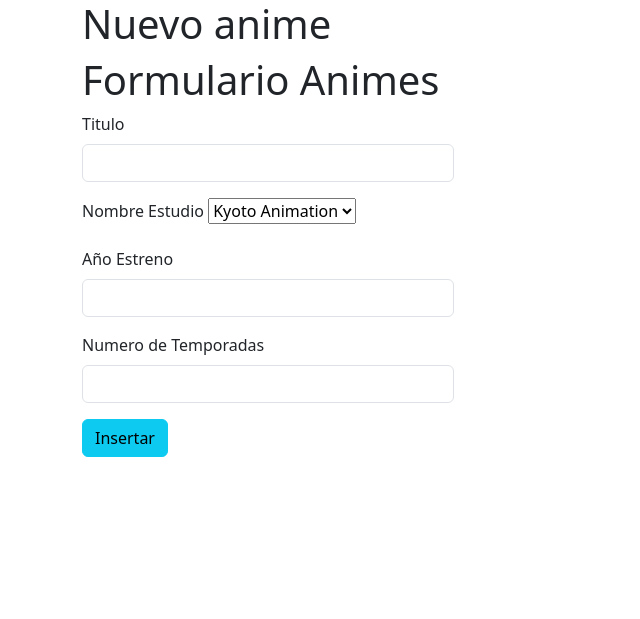
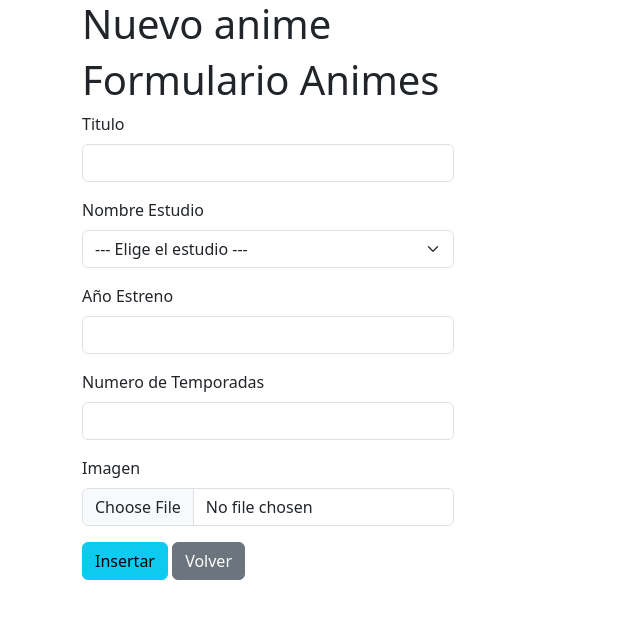
Before and after one commit to fruitniiga/desarrollo-web-servidor-2024, a PHP site: page /nuevo_anime.php in a window 1280 px wide. Shown: the top 619 px of the page, without its empty margins (0-640 px from the left). Run offline with PHP 8.4, Linux system fonts and the light colour scheme; tables that the repository leaves empty or names only in its code hold one stand-in row (values such as "Sample post").

Commit message:
añaiddo como insertar fotos en la base de datos

```diff
--- a/PHP/06_base_de_datos/animes/nuevo_anime.php
+++ b/PHP/06_base_de_datos/animes/nuevo_anime.php
@@ -27,66 +27,32 @@
             $anno_estreno = $_POST["anno_estreno"];
             $num_temporadas = $_POST["num_temporadas"];
 
+            /**
+             * $_FILES -> que es un array BIDIMENSIONAL
+             */
+            //var_dump($_FILES["imagen"]);
+            $nombre_imagen = $_FILES["imagen"]["name"];
+            $ubicacion_temporal = $_FILES["imagen"]["tmp_name"];
+            $ubicacion_final = "./imagenes/$nombre_imagen";
 
-            $sql = "INSERT INTO animes (titulo, nombre_estudio,anno_estreno,num_temporadas)
-                VALUES ('$titulo', '$nombre_estudio', $anno_estreno, $num_temporadas)"; // si es numero no hace falta las comillas
+            move_uploaded_file($ubicacion_temporal, $ubicacion_final);
+
+            $sql = "INSERT INTO animes (titulo, nombre_estudio,anno_estreno,num_temporadas,imagen)
+                VALUES ('$titulo', '$nombre_estudio', $anno_estreno, $num_temporadas, '$ubicacion_final')"; // si es numero no hace falta las comillas
 
             $_conexion -> query($sql);
+        }
 
+        $sql = "SELECT * FROM estudios ORDER BY nombre_estudio";
+        $resultado = $_conexion -> query($sql);
+        $estudios = [];
 
-            // if($tmp_titulo == ''){
-            //     $err_titulo = "El titulo es un campo obligatorio";
-            // }else{
-            //     if(strlen($tmp_titulo) < 1 || strlen($tmp_titulo)>80){
-            //         $err_titulo = "El titulo debe tener como mucho 80 caracteres";
-            //     }else{
-            //         $titulo = $tmp_titulo;
-            //     }
-            // }
-
-            // if($tmp_nombre_estudio == ''){
-            //     $err_nombre_estudio = "El nombre del estudio es un campo obligatorio";
-            // }else{
-            //     $nombre_estudio = $tmp_nombre_estudio;
-
-            // }
-            // if(isset($_POST["anno_estreno"])){
-            //     $tmp_anno_estreno = depurar($_POST["anno_estreno"]);
-            // }else{
-            //     $tmp_anno_estreno = '';
-            // }
-
-            // if($tmp_anno_estreno == ''){
-            //     $anno_estreno = "Sin informacion";
-            // }else{
-            //     if(!filter_var($tmp_anno_estreno, FILTER_VALIDATE_INT)){
-            //         $err_anno_estreno = "El año de estreno debe ser numerico";
-            //     }else{
-
-            //         if($tmp_anno_estreno < 1960 || $tmp_anno_estreno > date("Y") + 5){
-            //             $err_anno_estreno = "El año de estreno debe estar entre 1960 y 2029";
-            //         }else{
-            //             $anno_estreno = $tmp_anno_estreno;
-            //         }
-            //     }
-            // }
-
-            // if($tmp_num_temporadas == ''){
-            //     $err_num_temporadas = "El número de temporadas es un campo obligatorio";
-            // }else{
-            //     if(!filter_var($tmp_num_temporadas, FILTER_VALIDATE_INT)){
-            //         $err_num_temporadas = "El número de temporadas debe ser un número entero";
-            //     }else{
-            //         if($tmp_num_temporadas < 1 || $tmp_num_temporadas > 99){
-            //             $err_num_temporadas = "El número de temporadas debe estar entre 1 y 99";
-            //         }else{
-            //             $num_temporadas = $tmp_num_temporadas;
-            //         }
-            //     }
-            // }
+        while ($fila = $resultado -> fetch_assoc()) {
+            array_push($estudios, $fila["nombre_estudio"]);
         }
+        //print_r($estudios);
     ?>
-    <form class="col-4" action="" method="post">
+    <form class="col-4" action="" method="post" enctype="multipart/form-data">
         <h1>Formulario Animes</h1>
             <div class="mb-3">
                 <label class="form-label">Titulo</label>
@@ -95,13 +61,13 @@
             </div>
             <div class="mb-3">
                 <label class="form-label">Nombre Estudio</label>
-                <select name="nombre_estudio">
-                <?php
-                    $estudios = ["Kyoto Animation", "Diomedéa", "Studio Deen", "Mappa", "Studio Ghibli"];
-                    foreach($estudios as $estudio) { ?>
-                        <option value="<?php echo $estudio; ?>">
-                            <?php echo $estudio; ?>
-                        </option>
+                <select class="form-select" name="nombre_estudio">
+                    <option value="" selected disabled hidden>--- Elige el estudio ---</option>
+                    <?php
+                        foreach($estudios as $estudio) { ?>
+                            <option value="<?php echo $estudio; ?>">
+                                <?php echo $estudio; ?>
+                            </option>
                     <?php } ?>
                 </select>
                 <?php if(isset($err_nombre_estudio)) echo "<span class='error'>$err_nombre_estudio</span>" ?>
@@ -116,18 +82,16 @@
                 <input class="form-control" type="text" name="num_temporadas">
                 <?php if(isset($err_num_temporadas)) echo "<span class='error'>$err_num_temporadas</span>" ?>
             </div>
+            <div class="mb-3">
+                <label class="form-label">Imagen</label>
+                <input class="form-control" type="file" name="imagen">
+            </div>
             <div>
                 <input class="btn btn-info" type="submit" value="Insertar">
+                <a class="btn btn-secondary" href="index.php">Volver</a>
             </div>
+
     </form>
-
-    <?php
-        if(isset($titulo) && isset($nombre_estudio) && isset($anno_estreno) && isset($num_temporadas)) { ?>
-            <p><?php echo $titulo ?></p>
-            <p><?php echo $nombre_estudio ?></p>
-            <p><?php echo $anno_estreno ?></p>
-            <p><?php echo $num_temporadas?></p>
-        <?php } ?>
     <script src="https://cdn.jsdelivr.net/npm/bootstrap@5.3.3/dist/js/bootstrap.bundle.min.js" integrity="sha384-YvpcrYf0tY3lHB60NNkmXc5s9fDVZLESaAA55NDzOxhy9GkcIdslK1eN7N6jIeHz" crossorigin="anonymous"></script>
 </div>
 </body>
```
Also changed, not shown: PHP/06_base_de_datos/animes/index.php (+9 -3 lines), PHP/06_base_de_datos/animes/imagenes/el-castillo-ambulante.webp (added).
